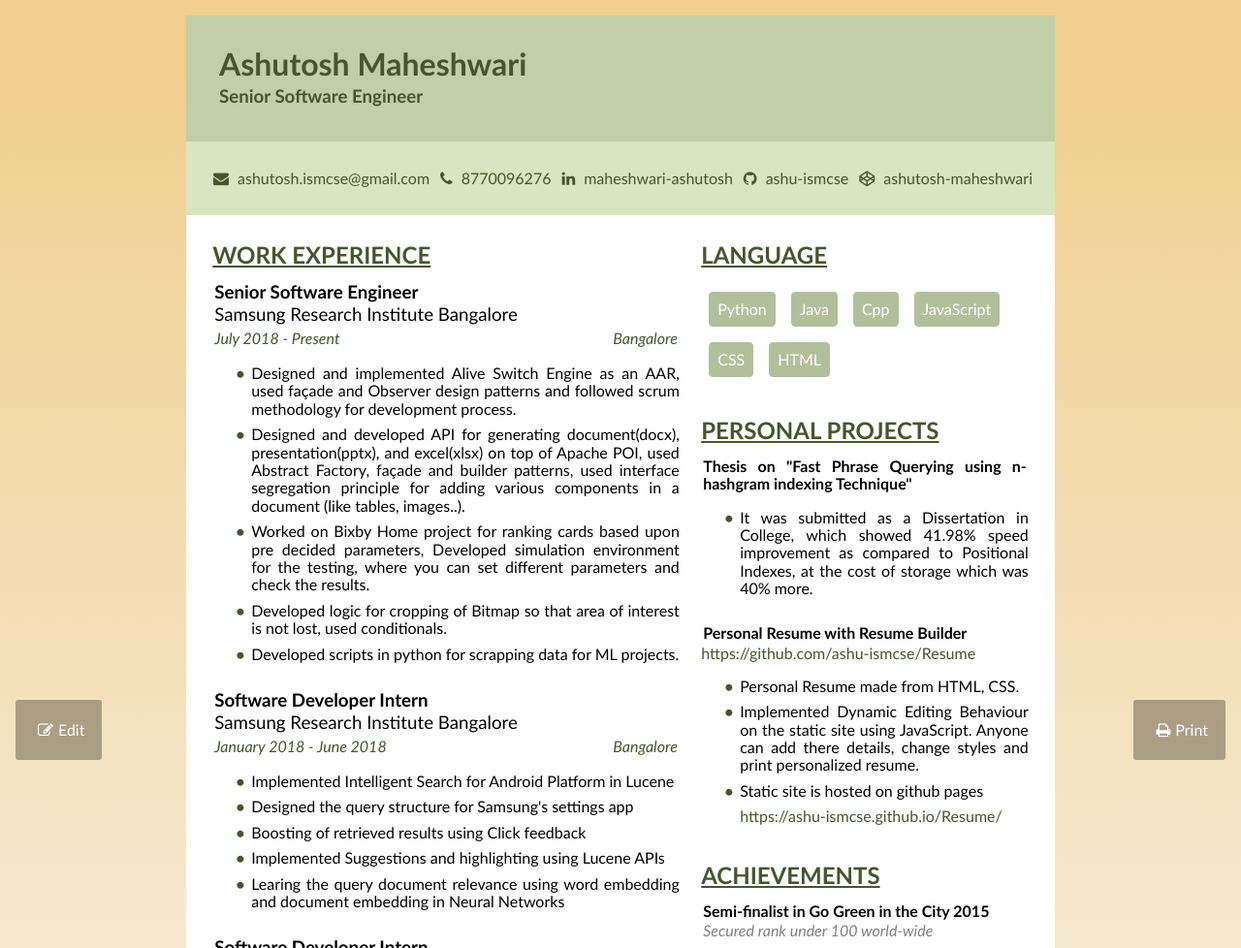
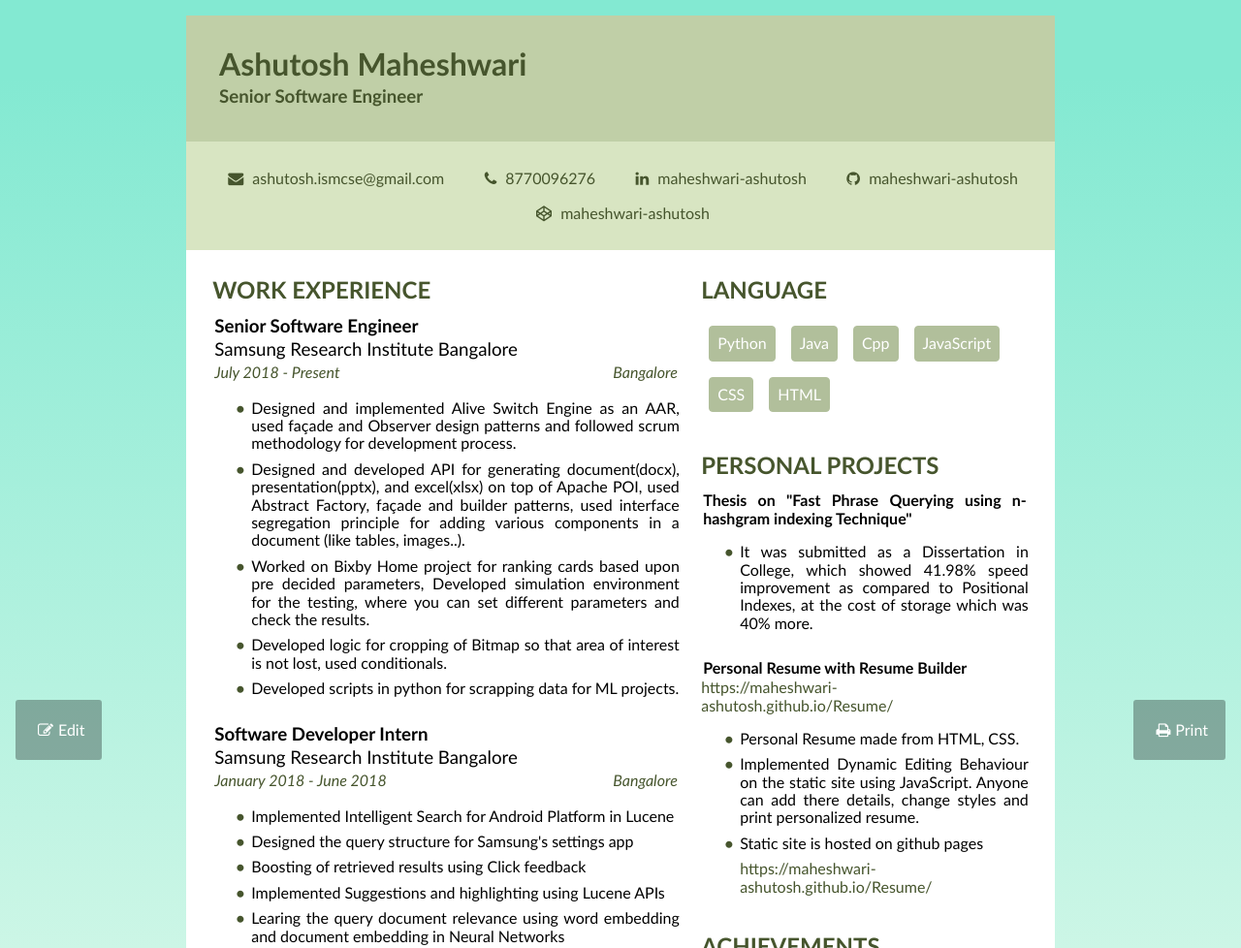
Before and after one commit to ashu-ismcse/Resume, a plain HTML site: page index.html in a window 1280 px wide. Shown: the top 978 px of the page at 97% size. Drawn offline with Linux system fonts and the light colour scheme.

Commit message:
Change github and codepen links

```diff
--- a/css/style.css
+++ b/css/style.css
@@ -198,7 +198,7 @@ header{
 
 h2{
 	color: var(--body-special-color);
-	text-decoration: underline;
+	/* text-decoration: underline; */
 	text-transform: uppercase;
 	margin: 0.3em 0;
 	font-size: 1.5em;
--- a/css/variables.css
+++ b/css/variables.css
@@ -4,5 +4,5 @@
     --header-color: black;
     --primary-color-light: rgb(177, 191, 155);
     --body-special-color: rgb(70, 85, 45);
-    --gradient: 180deg, rgb(240, 207, 143) 5%, rgb(250, 249, 249) 99%;
+    --gradient: 180deg, #83e9d2 5%, #fffff4 99%;
 }
--- a/index.html
+++ b/index.html
@@ -48,15 +48,15 @@
 					</a>
 				</div>
 				<div class = "row-item profile-handles-item">
-					<a href = "https://github.com/ashu-ismcse" target="_blank">
+					<a href = "https://github.com/maheshwari-ashutosh" target="_blank">
 						<i class="fa fa-github"></i>
-						ashu-ismcse
+						maheshwari-ashutosh
 					</a>
 				</div>
 				<div class = "row-item profile-handles-item">
-					<a href = "https://codepen.io/ashutosh-maheshwari/pens/public" target="_blank">
+					<a href = "https://codepen.io/maheshwari-ashutosh" target="_blank">
 						<i class="fa fa-codepen"></i>
-						ashutosh-maheshwari
+						maheshwari-ashutosh
 					</a>
 				</div>
 			</div>
@@ -185,14 +185,14 @@
 					</div>
 					<div class="column-item personal-project-item personal-project-item2">
 						<h4>Personal Resume with Resume Builder</h4>
-						<a href="https://github.com/ashu-ismcse/Resume" target="_blank">https://github.com/ashu-ismcse/Resume</a>
+						<a href="https://maheshwari-ashutosh.github.io/Resume/" target="_blank">https://maheshwari-ashutosh.github.io/Resume/</a>
 						<ul class="project-details">
 							<li>Personal Resume made from HTML, CSS.</li>
 							<li>Implemented Dynamic Editing Behaviour on the static site using JavaScript.
 								Anyone can add there details, change styles and print personalized resume.
 							</li>
 							<li>Static site is hosted on github pages </li>
-							<a href="https://ashu-ismcse.github.io/Resume/" target="_blank">https://ashu-ismcse.github.io/Resume/</a>
+							<a href="https://maheshwari-ashutosh.github.io/Resume/" target="_blank">https://maheshwari-ashutosh.github.io/Resume/</a>
 						</ul>
 					</div>
 				</div>
```
